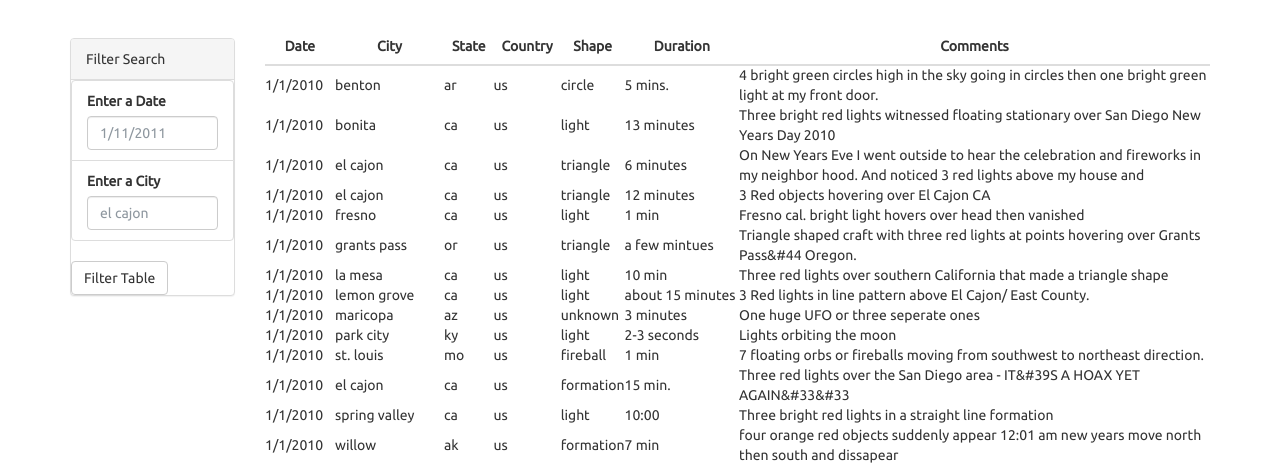
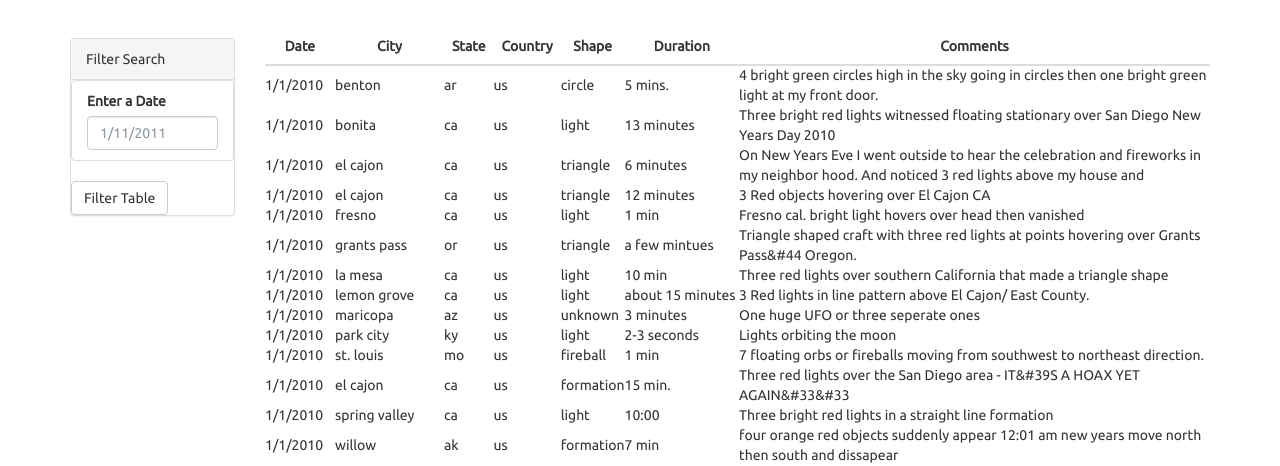
Before and after one commit to rosech27/UFO_info, a plain HTML site: page index.html in a window 1280 px wide. Shown: the part 634-1100 px from the top of the page. Drawn offline with nearby package versions, Linux system fonts and the light colour scheme.

Commit message:
Final commit

```diff
--- a/index.html
+++ b/index.html
@@ -39,10 +39,6 @@
                         <label for="date">Enter a Date</label>
                         <input class="form-control" id="datetime" type="text" placeholder="1/11/2011">
                       </li>
-                      <li class="filter list-group-item">
-                          <label for="city">Enter a City</label>
-                          <input class="form-control" id="city" type="text" placeholder="el cajon">
-                        </li>
                     </ul>
                   </div>
                   <button id="filter-btn" type="submit" class="btn btn-default">Filter Table</button>
--- a/static/js/app.js
+++ b/static/js/app.js
@@ -31,11 +31,14 @@ filter.on("click", function() {
 
   // Select the input element and get the raw HTML node
   var inputElement = d3.select("#datetime");
+ // var cityInput = d3.select("#city");
 
   // Get the value property of the input element
   var inputValue = inputElement.property("value");
+ // var cityVal = cityInput.property("value");
 
   var filData = tableData.filter(sighting => sighting.datetime === inputValue);
+    //&& sighting.city === cityVal);
 
   loadData(filData);
 
```
Also changed, not shown: static/images/nasa1.jpg (added), 1 other file.
